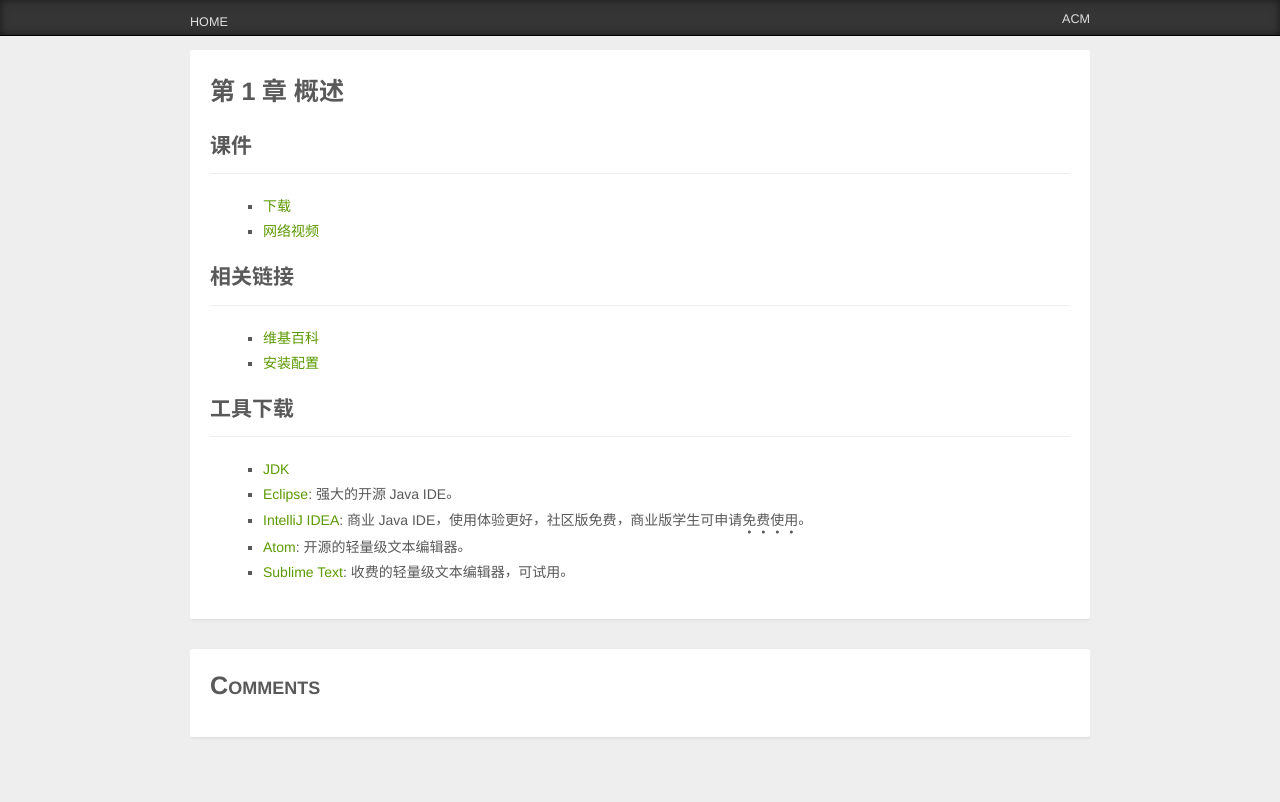
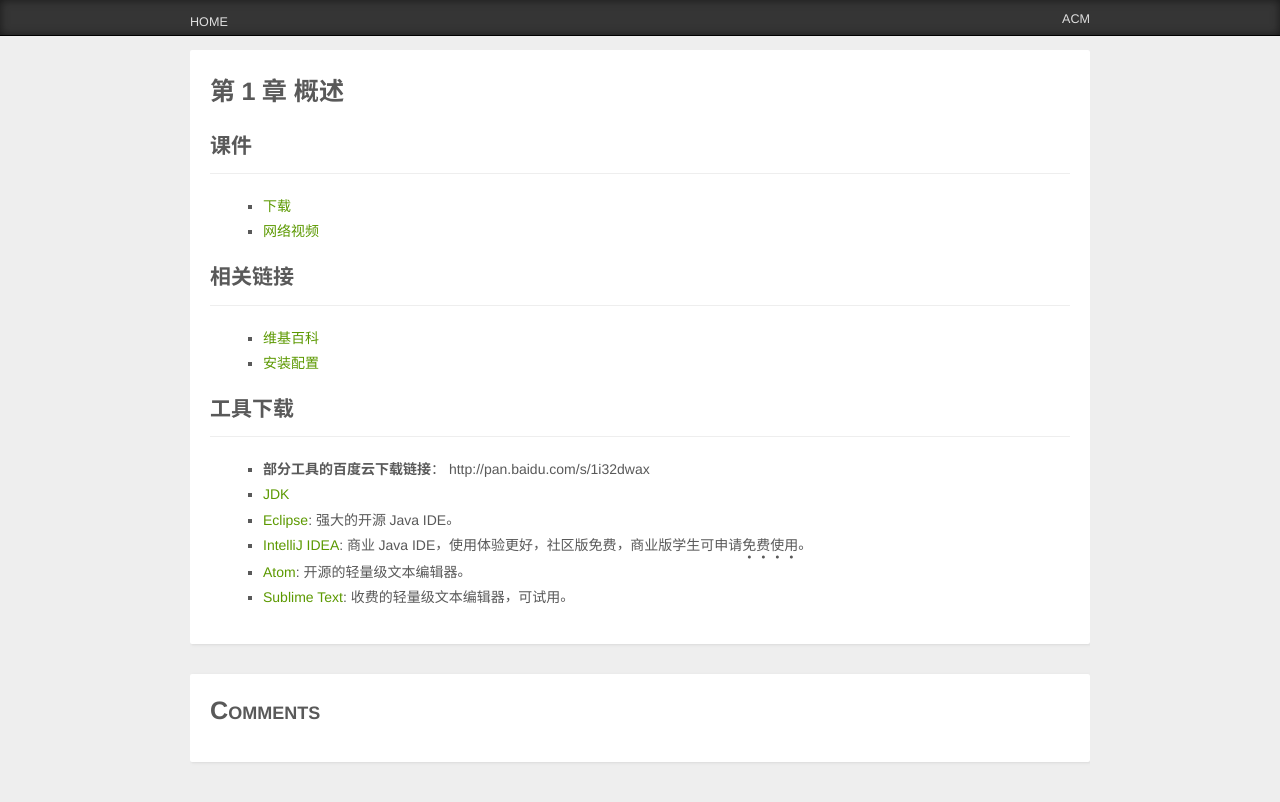
Before and after one commit to zjsu/java, a Jekyll site: the page built from chapters/1/index.md, in a window 1280 px wide. Shown: the top 802 px of the page. Built offline with Jekyll 4.4.1, drawn with Linux system fonts in a browser that asks for light colours; Markdown is read by kramdown in place of the engine named in the settings; comment, search, counter and statistics services are not loaded.

Commit message:
Add Baidu Pan download link

```diff
--- a/chapters/1/index.md
+++ b/chapters/1/index.md
@@ -13,6 +13,7 @@ title: 第1章 概述
 
 ## 工具下载
 
+- **部分工具的百度云下载链接**： http://pan.baidu.com/s/1i32dwax
 - [JDK](http://www.oracle.com/technetwork/java/javase/downloads/jdk8-downloads-2133151.html)
 - [Eclipse](https://eclipse.org/downloads/):  强大的开源Java IDE。
 - [IntelliJ IDEA](https://www.jetbrains.com/idea/): 商业Java IDE，使用体验更好，社区版免费，商业版学生可申请*免费使用*。
```
